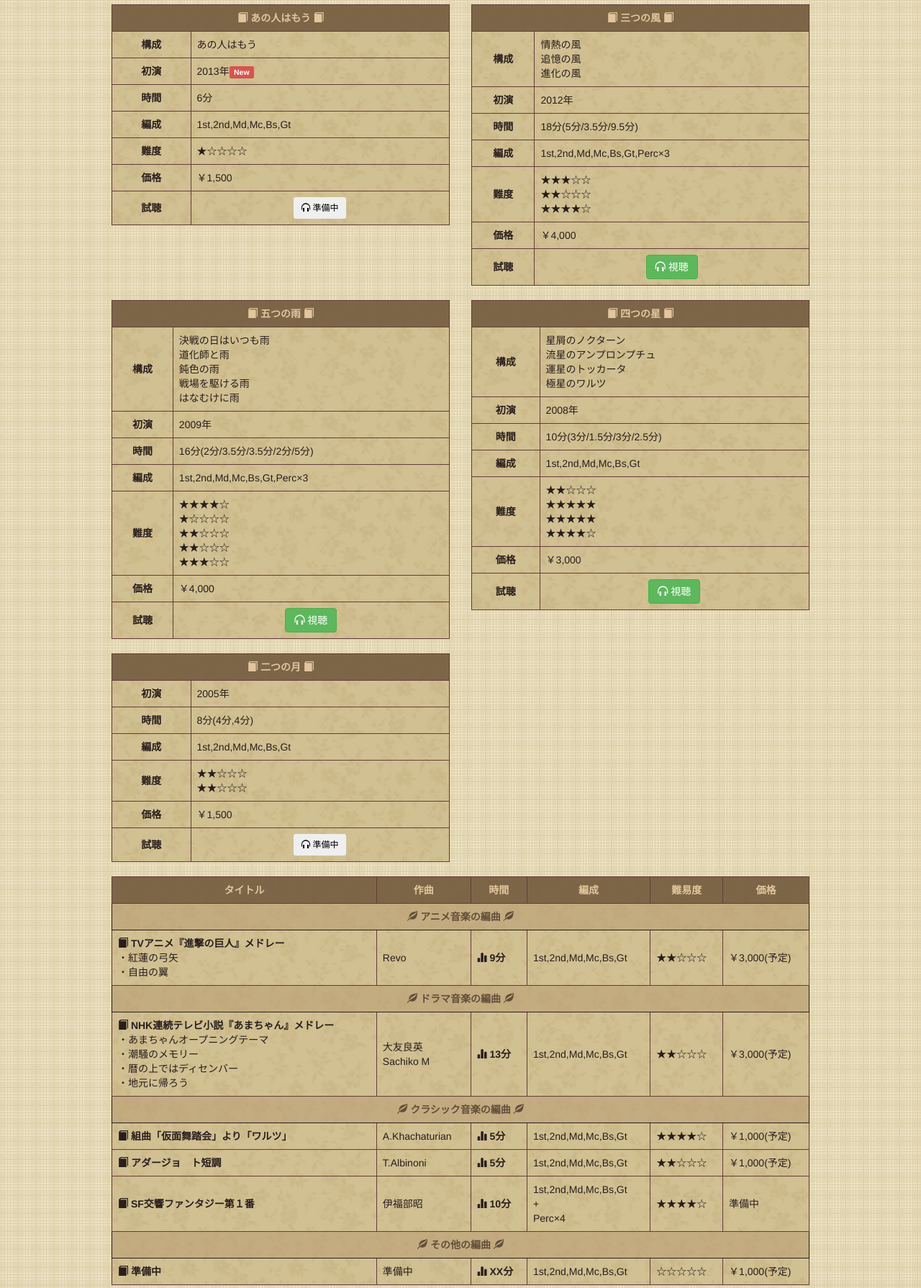
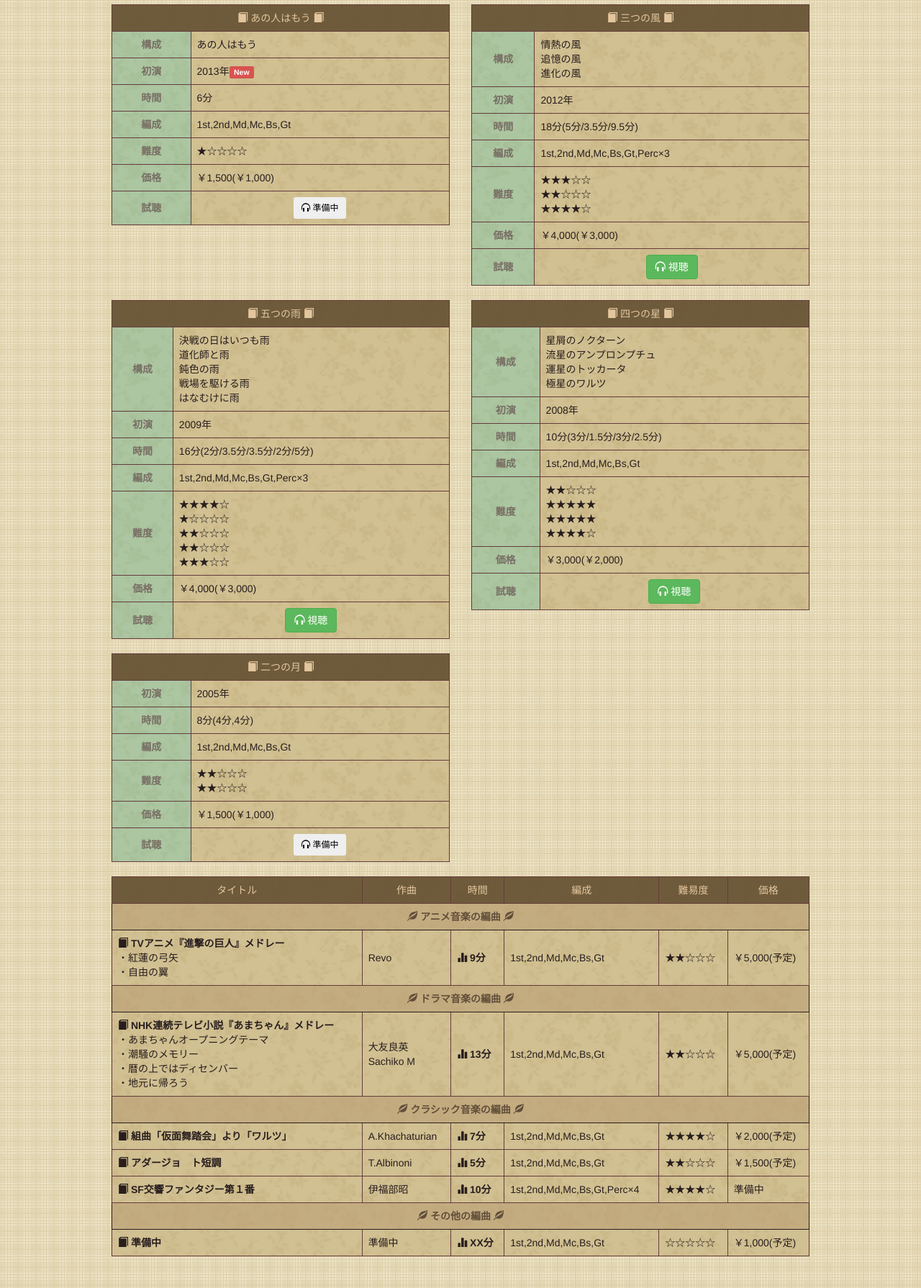
Before and after one commit to upper-field/upper-field.github.com, a plain HTML site: page works.html in a window 1280 px wide. Shown: the part 289-2079 px from the top of the page at 72% size. Drawn offline with nearby package versions, Linux system fonts and the light colour scheme.

Commit message:
modify UI

```diff
--- a/css/layout.css
+++ b/css/layout.css
@@ -15,8 +15,9 @@ table {
   background-image: url("../image/bg_tbody.png");
 }
 thead {
+  text-align: center;
   color: rgba(227,198,158,1);
-  background-color: rgba(116,93,64,0.9);
+  background-color: rgba(100,80,50,0.9);
 }
 tbody {
   color: rgba(40,30,30,1);
@@ -26,6 +27,8 @@ th, tr, td {
   vertical-align: middle !important;
 }
 th {
+  color: rgba(120,110,100,1);
+  background-color: rgba(20,220,220,0.2);
   text-align: center !important;
 }
 
--- a/works.html
+++ b/works.html
@@ -36,7 +36,7 @@
       <div class="col-xs-10 col-xs-offset-1">
         <table class="table table-bordered">
           <thead>
-            <tr><th><span class="glyphicon glyphicon-music"></span> リストの見方 <span class="glyphicon glyphicon-music"></span></th></tr>
+            <tr><td><span class="glyphicon glyphicon-leaf"></span> リストの見方 <span class="glyphicon glyphicon-leaf"></span></td></tr>
           </thead>
           <tbody>
             <tr>
@@ -46,7 +46,7 @@
                 ※時間…目安となる演奏時間です。テンポによって前後します。<br>
                 ※編成…基本の演奏編成になります。変更は可能ですのでお気軽にご相談ください。<br>
                 ※難度…演奏の難易度です。★が多いほど難しいです。作曲者の主観なので人によって感じ方は違うと思います。<br>
-                ※価格…パート譜込みの値段です。パート譜抜きのスコアのみでのご購入をご検討の場合は別途お問い合わせください。<br>
+                ※価格…楽譜の値段です。( )内はパート譜抜きのスコアのみでのご購入時の値段です。<br>
                 ※「三つの風」「五つの雨」「四つの星」「二つの月」に関しましては、曲順の変更は自由です。また、各曲単体の演奏も可能です。
               </td>
             </tr>
@@ -70,7 +70,7 @@
       <div class="col-sm-5 col-sm-offset-1 col-xs-10 col-xs-offset-1">
         <table class="table table-bordered">
           <thead>
-            <tr><th colspan="2"><span class="glyphicon glyphicon-book"></span> あの人はもう <span class="glyphicon glyphicon-book"></span></th></tr>
+            <tr><td colspan="2"><span class="glyphicon glyphicon-book"></span> あの人はもう <span class="glyphicon glyphicon-book"></span></td></tr>
           </thead>
           <tbody>
             <tr><th>構成</th><td>あの人はもう</td></tr>
@@ -78,7 +78,7 @@
             <tr><th>時間</th><td>6分</td></tr>
             <tr><th>編成</th><td>1st,2nd,Md,Mc,Bs,Gt</td></tr>
             <tr><th>難度</th><td>★☆☆☆☆</td></tr>
-            <tr><th>価格</th><td>￥1,500</td></tr>
+            <tr><th>価格</th><td>￥1,500(￥1,000)</td></tr>
             <tr><th>試聴</th>
               <td class="text-c">
                 <button type="button" class="btn btn-sm">
@@ -92,7 +92,7 @@
       <div class="col-sm-5 col-sm-offset-0 col-xs-10 col-xs-offset-1">
         <table class="table table-bordered">
           <thead>
-            <tr><th colspan="2"><span class="glyphicon glyphicon-book"></span> 三つの風 <span class="glyphicon glyphicon-book"></span></th></tr>
+            <tr><td colspan="2"><span class="glyphicon glyphicon-book"></span> 三つの風 <span class="glyphicon glyphicon-book"></span></td></tr>
           </thead>
           <tbody>
             <tr><th>構成</th><td>
@@ -104,7 +104,7 @@
             <tr><th>時間</th><td>18分(5分/3.5分/9.5分)</td></tr>
             <tr><th>編成</th><td>1st,2nd,Md,Mc,Bs,Gt,Perc×3</td></tr>
             <tr><th>難度</th><td>★★★☆☆<br>★★☆☆☆<br>★★★★☆<br></td></tr>
-            <tr><th>価格</th><td>￥4,000</td></tr>
+            <tr><th>価格</th><td>￥4,000(￥3,000)</td></tr>
             <tr><th>試聴</th>
               <td class="text-c">
                 <a href="https://soundcloud.com/nao_upper_field/sets/jxj4hdogimbt">
@@ -122,7 +122,7 @@
       <div class="col-sm-5 col-sm-offset-1 col-xs-10 col-xs-offset-1">
         <table class="table table-bordered">
           <thead>
-            <tr><th colspan="2"><span class="glyphicon glyphicon-book"></span> 五つの雨 <span class="glyphicon glyphicon-book"></span></th></tr>
+            <tr><td colspan="2"><span class="glyphicon glyphicon-book"></span> 五つの雨 <span class="glyphicon glyphicon-book"></span></td></tr>
           </thead>
           <tbody>
             <tr><th>構成</th><td>
@@ -136,7 +136,7 @@
             <tr><th>時間</th><td>16分(2分/3.5分/3.5分/2分/5分)</td></tr>
             <tr><th>編成</th><td>1st,2nd,Md,Mc,Bs,Gt,Perc×3</td></tr>
             <tr><th>難度</th><td>★★★★☆<br>★☆☆☆☆<br>★★☆☆☆<br>★★☆☆☆<br>★★★☆☆<br></td></tr>
-            <tr><th>価格</th><td>￥4,000</td></tr>
+            <tr><th>価格</th><td>￥4,000(￥3,000)</td></tr>
             <tr><th>試聴</th>
               <td class="text-c">
                 <a href="https://soundcloud.com/nao_upper_field/sets/vbe48im1zlnx">
@@ -152,7 +152,7 @@
       <div class="col-sm-5 col-sm-offset-0 col-xs-10 col-xs-offset-1">
         <table class="table table-bordered">
           <thead>
-            <tr><th colspan="2"><span class="glyphicon glyphicon-book"></span> 四つの星 <span class="glyphicon glyphicon-book"></span></th></tr>
+            <tr><td colspan="2"><span class="glyphicon glyphicon-book"></span> 四つの星 <span class="glyphicon glyphicon-book"></span></td></tr>
           </thead>
           <tbody>
             <tr><th>構成</th><td>
@@ -165,7 +165,7 @@
             <tr><th>時間</th><td>10分(3分/1.5分/3分/2.5分)</td></tr>
             <tr><th>編成</th><td>1st,2nd,Md,Mc,Bs,Gt</td></tr>
             <tr><th>難度</th><td>★★☆☆☆<br>★★★★★<br>★★★★★<br>★★★★☆<br></td></tr>
-            <tr><th>価格</th><td>￥3,000</td></tr>
+            <tr><th>価格</th><td>￥3,000(￥2,000)</td></tr>
             <tr><th>試聴</th>
               <td class="text-c">
                 <a href="https://soundcloud.com/nao_upper_field/sets/8fpptdcff742">
@@ -183,14 +183,14 @@
       <div class="col-sm-5 col-sm-offset-1 col-xs-10 col-xs-offset-1">
         <table class="table table-bordered">
           <thead>
-            <tr><th colspan="2"><span class="glyphicon glyphicon-book"></span> 二つの月 <span class="glyphicon glyphicon-book"></span></th></tr>
+            <tr><td colspan="2"><span class="glyphicon glyphicon-book"></span> 二つの月 <span class="glyphicon glyphicon-book"></span></td></tr>
           </thead>
           <tbody>
             <tr><th>初演</th><td>2005年</td></tr>
             <tr><th>時間</th><td>8分(4分,4分)</td></tr>
             <tr><th>編成</th><td>1st,2nd,Md,Mc,Bs,Gt</td></tr>
             <tr><th>難度</th><td>★★☆☆☆<br>★★☆☆☆<br></td></tr>
-            <tr><th>価格</th><td>￥1,500</td></tr>
+            <tr><th>価格</th><td>￥1,500(￥1,000)</td></tr>
             <tr><th>試聴</th>
               <td class="text-c">
                 <button type="button" class="btn btn-sm">
@@ -206,7 +206,7 @@
       <div class="col-xs-10 col-xs-offset-1">
         <table class="table table-bordered">
           <thead>
-            <tr><th>タイトル</th><th>作曲</th><th>時間</th><th>編成</th><th>難易度</th><th>価格</th></tr>
+            <tr><td>タイトル</td><td>作曲</td><td>時間</td><td>編成</td><td>難易度</td><td>価格</td></tr>
           </thead>
           <tbody>
             <th class="title" colspan="6">
@@ -224,7 +224,7 @@
               <td><span class="glyphicon glyphicon-stats"></span> <strong>9分</strong></td>
               <td>1st,2nd,Md,Mc,Bs,Gt</td>
               <td>★★☆☆☆</td>
-              <td>￥3,000(予定)</td>
+              <td>￥5,000(予定)</td>
             </tr>
             <th class="title" colspan="6">
               <span class="glyphicon glyphicon-leaf"></span> ドラマ音楽の編曲 <span class="glyphicon glyphicon-leaf"></span>
@@ -261,7 +261,7 @@
               <td><span class="glyphicon glyphicon-stats"></span> <strong>13分</strong></td>
               <td>1st,2nd,Md,Mc,Bs,Gt</td>
               <td>★★☆☆☆</td>
-              <td>￥3,000(予定)</td>
+              <td>￥5,000(予定)</td>
             </tr>
             <th class="title" colspan="6">
               <span class="glyphicon glyphicon-leaf"></span> クラシック音楽の編曲 <span class="glyphicon glyphicon-leaf"></span>
@@ -271,10 +271,10 @@
                 <span class="glyphicon glyphicon-book"></span> <strong>組曲「仮面舞踏会」より「ワルツ」</strong><br>
               </td>
               <td>A.Khachaturian</td>
-              <td><span class="glyphicon glyphicon-stats"></span> <strong>5分</strong></td>
+              <td><span class="glyphicon glyphicon-stats"></span> <strong>7分</strong></td>
               <td>1st,2nd,Md,Mc,Bs,Gt</td>
               <td>★★★★☆</td>
-              <td>￥1,000(予定)</td>
+              <td>￥2,000(予定)</td>
             </tr>
             <tr>
               <td class="text-left">
@@ -284,7 +284,7 @@
               <td><span class="glyphicon glyphicon-stats"></span> <strong>5分</strong></td>
               <td>1st,2nd,Md,Mc,Bs,Gt</td>
               <td>★★☆☆☆</td>
-              <td>￥1,000(予定)</td>
+              <td>￥1,500(予定)</td>
             </tr>
             <tr>
               <td class="text-left">
@@ -292,7 +292,7 @@
               </td>
               <td>伊福部昭</td>
               <td><span class="glyphicon glyphicon-stats"></span> <strong>10分</strong></td>
-              <td>1st,2nd,Md,Mc,Bs,Gt<br>+<br>Perc×4</td>
+              <td>1st,2nd,Md,Mc,Bs,Gt,Perc×4</td>
               <td>★★★★☆</td>
               <td>準備中</td>
             </tr>
```
Also changed, not shown: index.html (+21 -10 lines).
